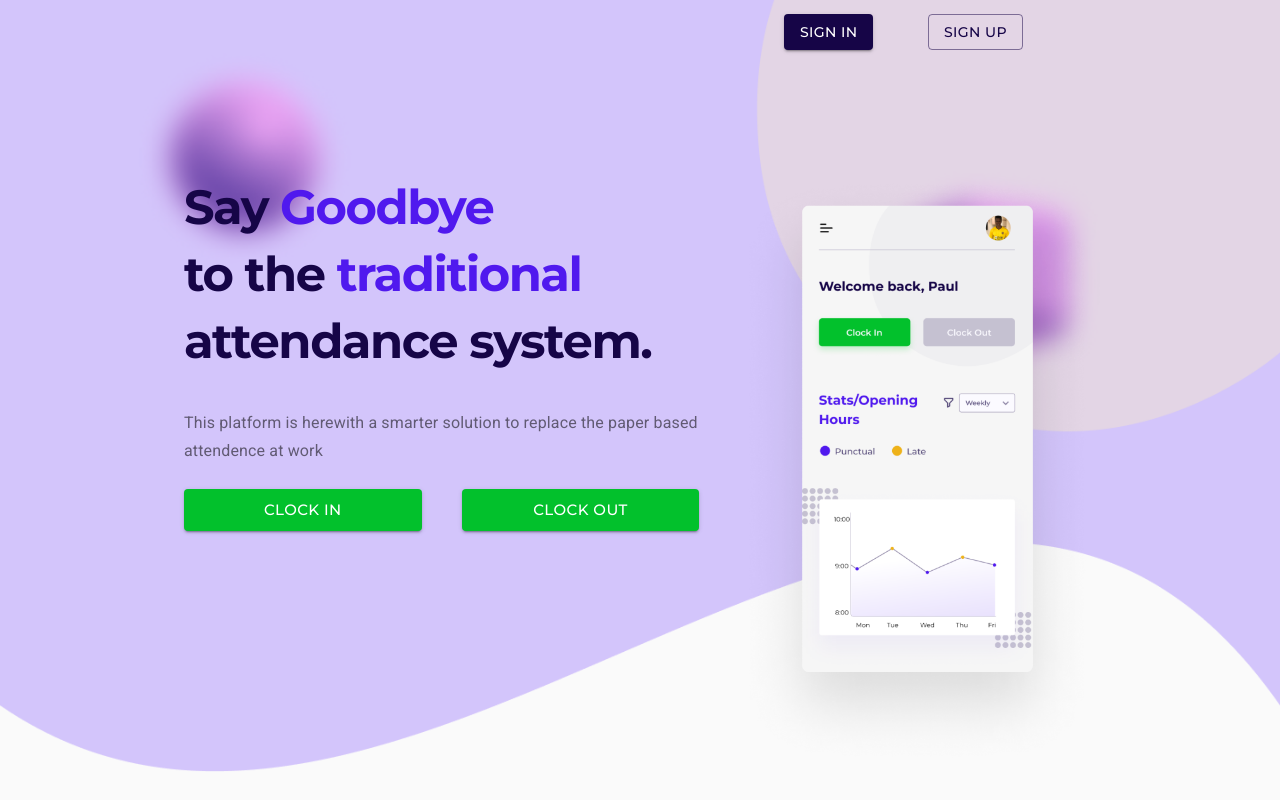
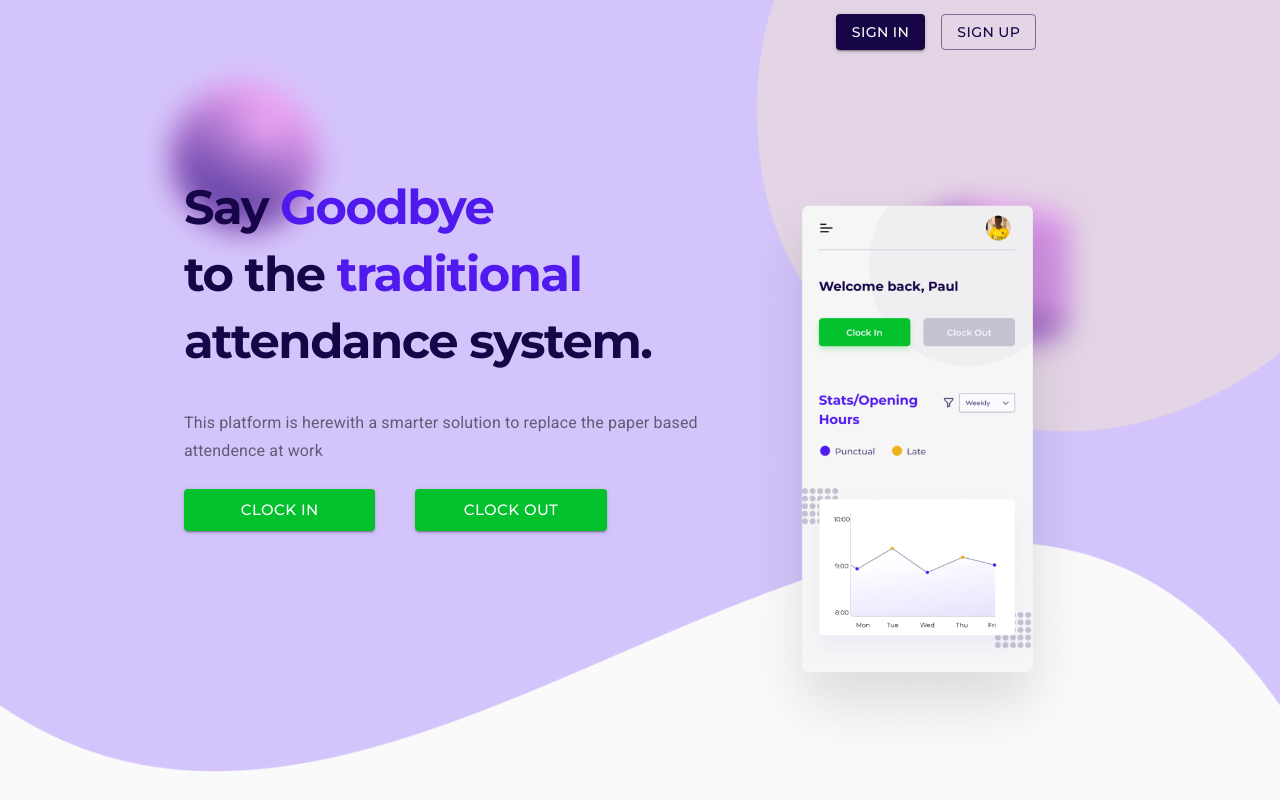
Before and after one commit to iamug/Attendance-Management-System-Frontend, a React (Create React App) app: page / in a window 1280 px wide. Shown: the top 800 px of the page. Built offline with nearby package versions, Linux system fonts and the light colour scheme.

Commit message:
screens folder

```diff
--- a/src/components/LandingPage/index.tsx
+++ b/src/components/LandingPage/index.tsx
@@ -52,17 +52,17 @@ const LandingPage: React.FC = () => {
                 <Typography variant="h6"></Typography>
                 <Grid
                   container
-                  spacing={0}
+                  spacing={2}
                   direction="row"
                   justify="flex-end"
                   alignItems="center"
                 >
-                  <Grid item container alignItems="flex-end" xs={4} md={2}>
+                  <Grid item container justify="flex-end" xs={4} md={2}>
                     <Button variant="contained" color="primary">
                       Sign in
                     </Button>
                   </Grid>
-                  <Grid item container alignItems="center" xs={4} md={2}>
+                  <Grid item container xs={4} md={2}>
                     <Button variant="outlined" color="primary">
                       Sign up
                     </Button>
@@ -112,8 +112,13 @@ const LandingPage: React.FC = () => {
                       </Typography>
                     </Box>
                   </Box>
-                  <Grid container spacing={5}>
-                    <Grid item container alignItems="center" xs={6}>
+                  <Grid
+                    container
+                    spacing={5}
+                    direction="row"
+                    justify="flex-start"
+                  >
+                    <Grid item container alignItems="center" xs={6} md={5}>
                       <Button
                         variant="contained"
                         size="large"
@@ -123,7 +128,7 @@ const LandingPage: React.FC = () => {
                         Clock In
                       </Button>
                     </Grid>
-                    <Grid item container alignItems="center" xs={6}>
+                    <Grid item container alignItems="center" xs={6} md={5}>
                       <Button
                         variant="contained"
                         size="large"
```
